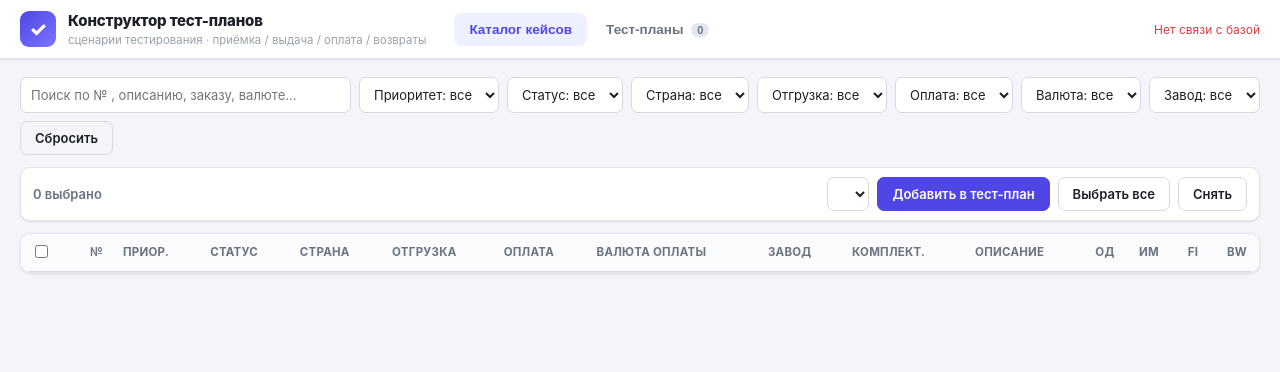
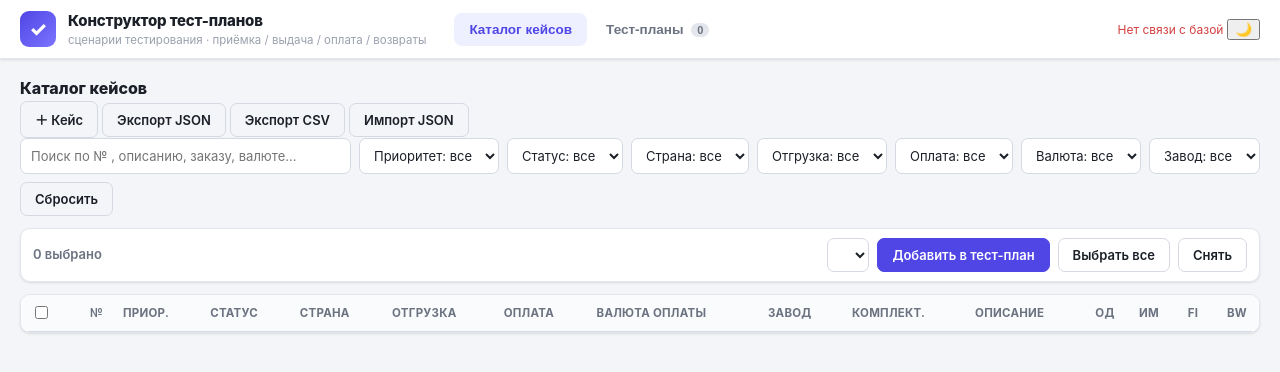
Before and after one commit to albert-creator64/test-plans, a plain HTML site: page index.html in a window 1280 px wide. Drawn offline with Linux system fonts and the light colour scheme; no server answers.

Commit message:
update index.html

```diff
--- a/index.html
+++ b/index.html
@@ -21,6 +21,7 @@
   </nav>
   <div class="topbar-right">
     <span class="save-status" id="saveStatus">—</span>
+    <button class="theme-btn" id="themeBtn" title="Тема" onclick="toggleTheme()">🌙</button>
   </div>
 </header>
 
@@ -28,6 +29,16 @@
 
   <!-- КАТАЛОГ -->
   <section id="view-catalog" class="view">
+    <div class="cat-toolbar">
+      <div class="sec-title">Каталог кейсов</div>
+      <div class="toolbar-actions">
+        <button class="btn ghost" onclick="addCaseModal()">＋ Кейс</button>
+        <button class="btn ghost" onclick="exportCatalogJson()">Экспорт JSON</button>
+        <button class="btn ghost" onclick="exportCatalogCsv()">Экспорт CSV</button>
+        <label class="btn ghost file-btn">Импорт JSON<input type="file" accept=".json,application/json" hidden onchange="importCatalogFile(this)"></label>
+      </div>
+    </div>
+
     <div class="filters">
       <input type="search" id="fSearch" class="f-search" placeholder="Поиск по № , описанию, заказу, валюте…" oninput="renderCatalog()">
       <select id="fPriority" onchange="renderCatalog()"><option value="">Приоритет: все</option></select>
@@ -81,7 +92,10 @@
   <section id="view-plans" class="view" style="display:none">
     <div class="plans-head">
       <div class="sec-title">Мои тест-планы</div>
-      <button class="btn primary" onclick="createPlan()">＋ Новый тест-план</button>
+      <div class="plans-head-actions">
+        <select id="fRelease" onchange="renderPlans()"></select>
+        <button class="btn primary" onclick="createPlan()">＋ Новый тест-план</button>
+      </div>
     </div>
     <div id="plansList" class="plans-grid"></div>
   </section>
@@ -91,6 +105,7 @@
     <div class="plan-top">
       <button class="btn ghost" onclick="goView('plans')">← К списку</button>
       <div class="plan-top-actions">
+        <button class="btn ghost" onclick="openCompare()">Сравнить…</button>
         <button class="btn ghost" onclick="exportPlanCsv()">Экспорт CSV</button>
         <button class="btn ghost" onclick="exportPlanJson()">Экспорт JSON</button>
         <button class="btn danger" onclick="deleteCurrentPlan()">Удалить план</button>
@@ -127,6 +142,7 @@
             <th>Оплата</th>
             <th>Валюта</th>
             <th>Описание</th>
+            <th class="assignee-col">Ответств.</th>
             <th class="res-col">Результат</th>
             <th class="params-col">Параметры</th>
             <th class="ck"></th>
```
